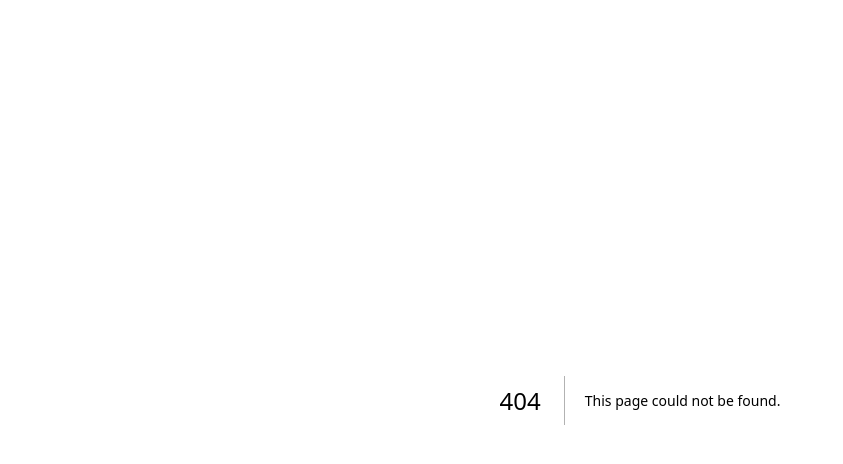
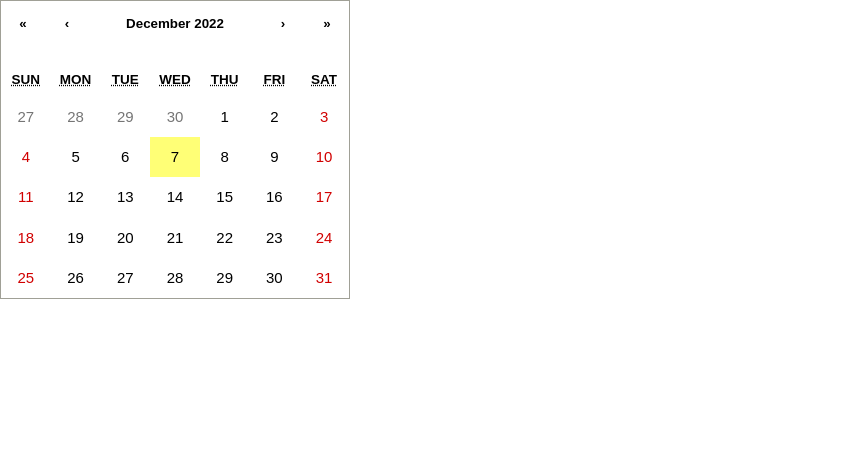
Before and after one commit to NateAyye/CS50-Final, a Next.js app: page /calendar in a window 1280 px wide. Before the commit this address had no page. Shown: the top 464 px of the page, without its empty margins (0-843 px from the left). Built offline with nearby package versions, Linux system fonts and the light colour scheme.

Commit message:
modified:   package-lock.json 	modified:   package.json 	new file:   pages/calendar.js 	modified:   pages/index.js

```diff
--- a/package.json
+++ b/package.json
@@ -8,6 +8,7 @@
   "dependencies": {
     "next": "latest",
     "react": "18.2.0",
+    "react-calendar": "^4.0.0",
     "react-dom": "18.2.0"
   }
 }
--- /dev/null
+++ b/pages/calendar.js
@@ -0,0 +1,10 @@
+import Calendar from "react-calendar";
+import 'react-calendar/dist/Calendar.css';
+
+export default function MyCalendar() {
+    return (
+        <>
+            <Calendar calendarType="US" />
+        </>
+    )
+}
--- a/pages/index.js
+++ b/pages/index.js
@@ -20,6 +20,7 @@ export default function Home() {
           <a href="https://nextjs.org/learn">our Next.js tutorial</a>.)
         </p>
         <Link href='/posts/first-post'>First Post</Link>
+        <Link href='/calendar'>Calendar</Link>
       </section>
     </Layout>
   );
```
Also changed, not shown: 1 other file (tests, documents, lock files or other folders).
